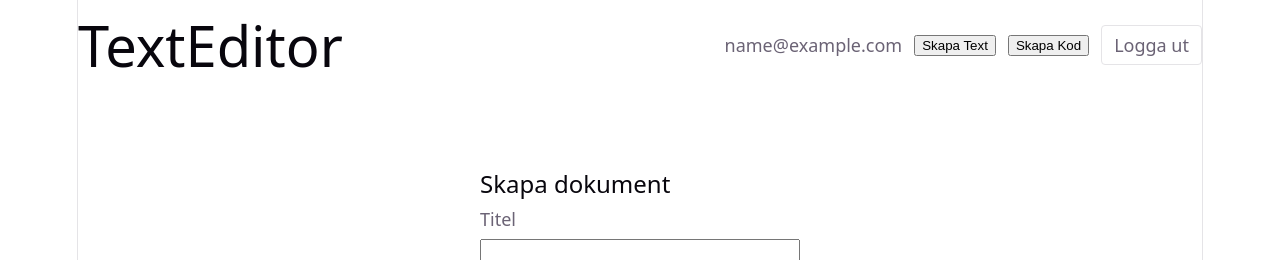
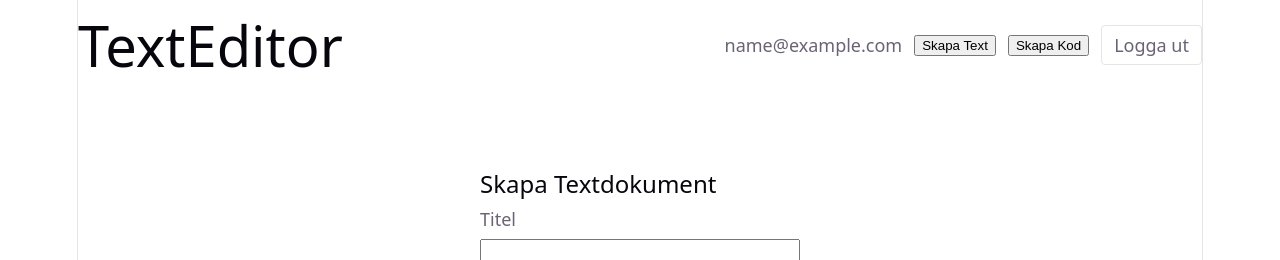
Before and after one commit to Haniawatah/dv1677-ht26-grupp2-frontend, a React (Vite) app: page /createtext in a window 1280 px wide. Shown: the top 260 px of the page. Built offline with nearby package versions, Linux system fonts and the light colour scheme; no server answers; sample sign-in values are in the browser's storage.

Commit message:
style: ändrade rubrik

```diff
--- a/src/CreateDocument.jsx
+++ b/src/CreateDocument.jsx
@@ -5,7 +5,7 @@ import { createDocument } from "./api.js";
 export default function CreateDocument() {
     const [title, setTitle] = useState('')
     const [content, setContent] = useState('')
-    // The document type is always text for now, so it is a plain constant.
+    // The document type is always text in this case, so it is a plain constant.
     const type = 'text'
     const [error, setError] = useState(null)
     const [loading, setLoading] = useState(false)
@@ -30,7 +30,7 @@ export default function CreateDocument() {
 
     return (
         <div className="auth-form">
-            <h2>Skapa dokument</h2>
+            <h2>Skapa Textdokument</h2>
             {error && <div className="error">{error}</div>}
 
             <form onSubmit={handleSubmit}>
```
